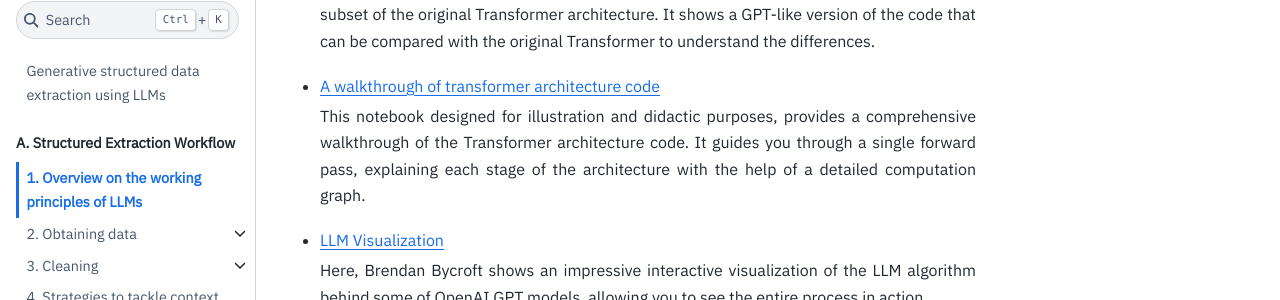
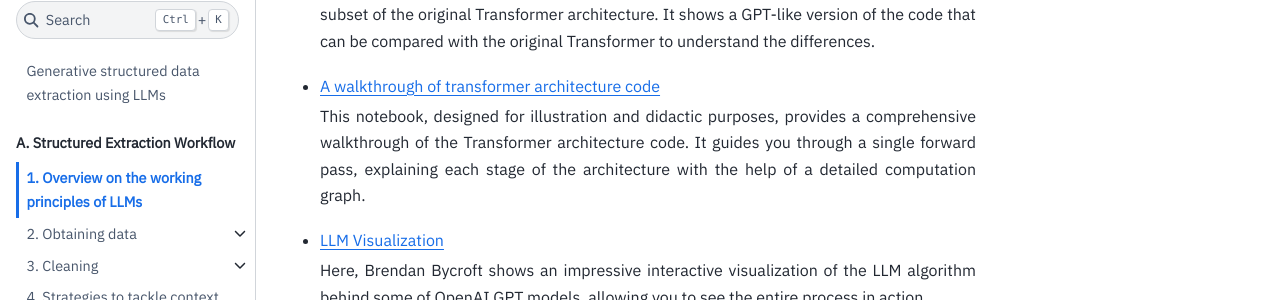
Before and after one commit to lamalab-org/matextract-book, a Jupyter Book: the page built from content/background/resources_LLMs.md, in a window 1280 px wide and 900 px high, scrolled down 1186 px. Shown: the part 154-454 px from the top of the window. Built offline with Jupyter Book 1.0.4 settings and Sphinx 7.4.7 and the Sphinx Book theme 1.1.4, drawn with Linux system fonts in a browser that asks for light colours.

```diff
--- a/content/background/resources_LLMs.md
+++ b/content/background/resources_LLMs.md
@@ -31,7 +31,7 @@ Transformers have become the leading architecture for solving natural language p
 
 * [A walkthrough of transformer architecture code](https://github.com/markriedl/transformer-walkthrough)
 
-    This notebook designed for illustration and didactic purposes, provides a comprehensive walkthrough of the Transformer architecture code. It guides you through a single forward pass, explaining each stage of the architecture with the help of a detailed computation graph.
+    This notebook, designed for illustration and didactic purposes, provides a comprehensive walkthrough of the Transformer architecture code. It guides you through a single forward pass, explaining each stage of the architecture with the help of a detailed computation graph.
 
 * [LLM Visualization](https://bbycroft.net/llm)
 
```
